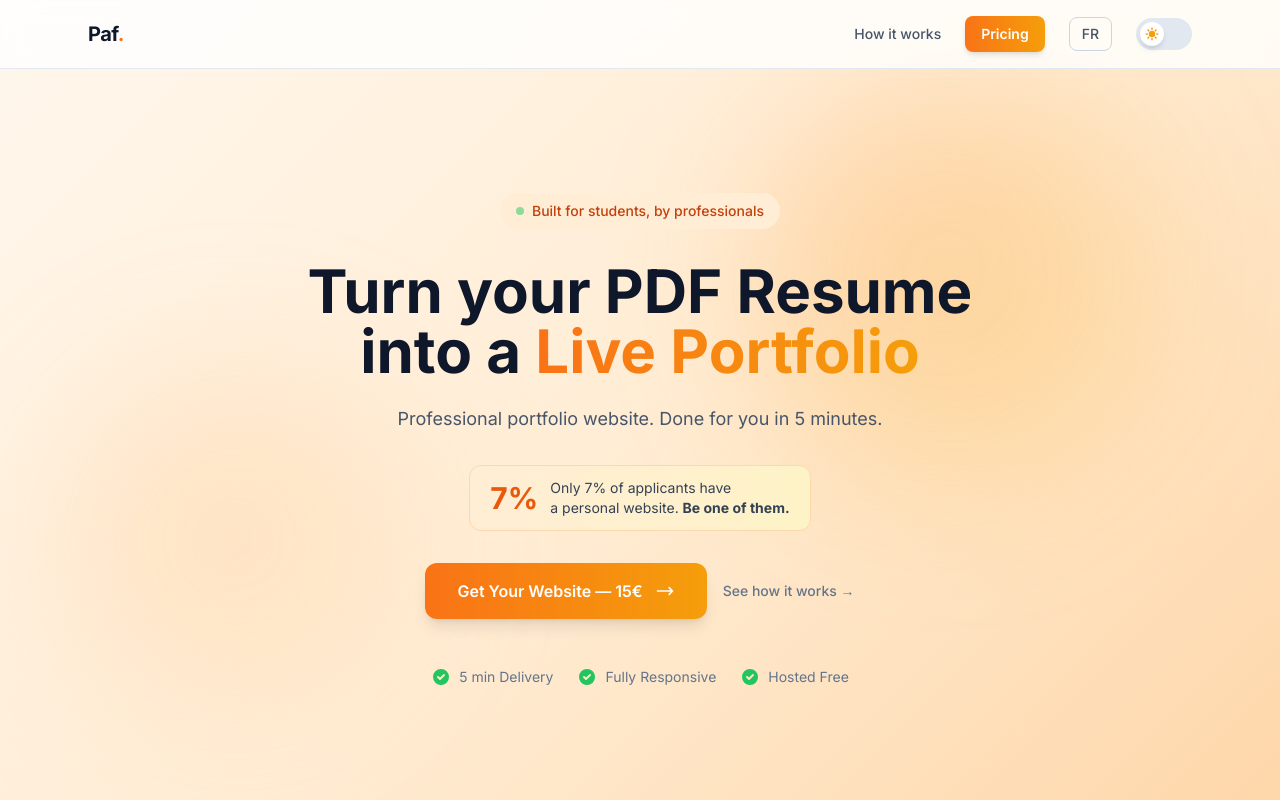
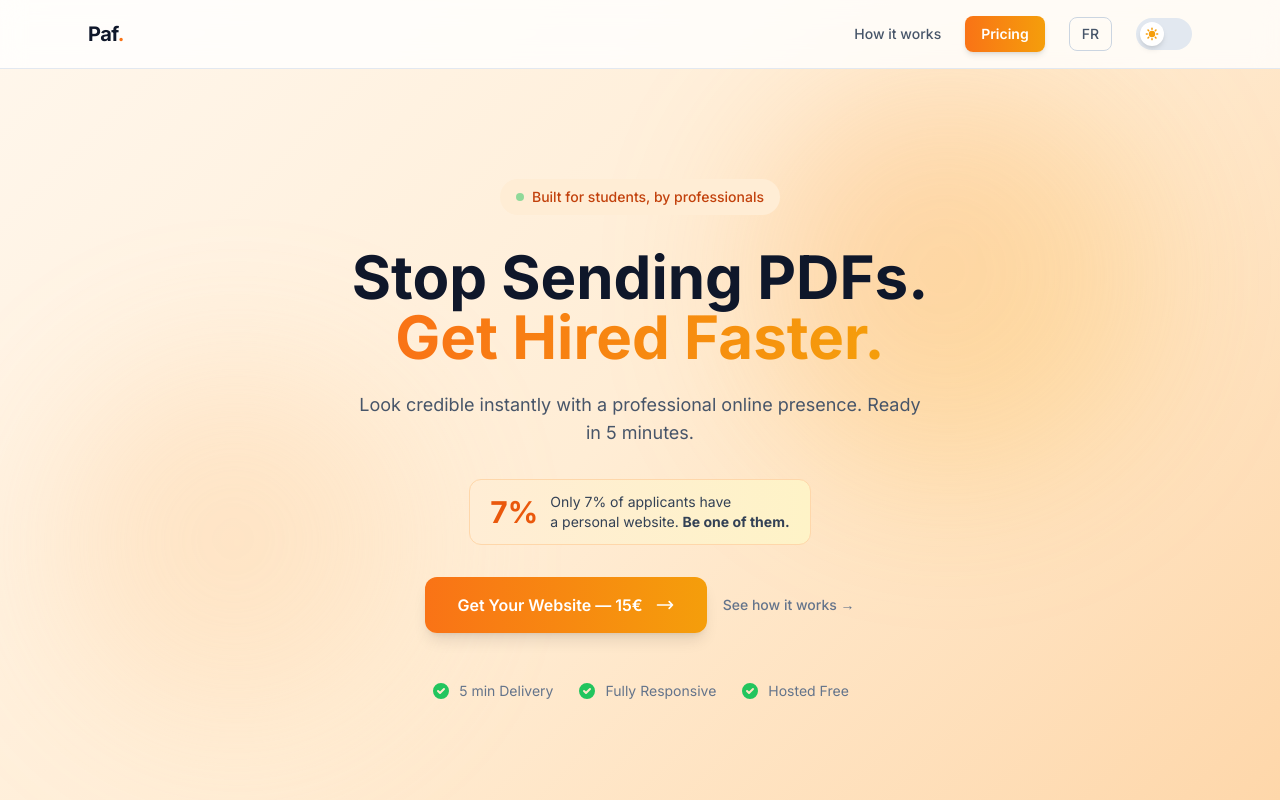
Before and after one commit to crypth0mas/folio-lp, a plain HTML site: page index.html in a window 1280 px wide. Shown: the top 800 px of the page. Drawn offline with nearby package versions, Linux system fonts and the light colour scheme.

Commit message:
Updated hero messaging and fixed dark mode portfolio cards

```diff
--- a/index.html
+++ b/index.html
@@ -195,14 +195,14 @@
                 </div>
                 <h1
                     class="text-4xl md:text-5xl lg:text-6xl font-bold text-slate-900 dark:text-white leading-tight mb-6">
-                    <span data-i18n="heroTitle">Turn your PDF Resume into a</span>
+                    <span data-i18n="heroTitle">Stop Sending PDFs.</span><br>
                     <span data-i18n="heroTitleHighlight"
-                        class="text-transparent bg-clip-text bg-gradient-to-r from-orange-500 to-amber-500 dark:from-orange-400 dark:to-amber-400">Live
-                        Portfolio</span>
+                        class="text-transparent bg-clip-text bg-gradient-to-r from-orange-500 to-amber-500 dark:from-orange-400 dark:to-amber-400">Get
+                        Hired Faster.</span>
                 </h1>
                 <p id="hero-subtitle" data-i18n="heroSubtitle"
                     class="text-lg text-slate-600 dark:text-slate-300 mb-8 max-w-xl mx-auto">
-                    Professional portfolio website. Done for you in 5 minutes.
+                    Look credible instantly with a professional online presence. Ready in 5 minutes.
                 </p>
                 <!-- Social Proof Stat -->
                 <div
@@ -265,7 +265,7 @@
             <div class="grid md:grid-cols-2 gap-8">
                 <!-- Portfolio Item 1 -->
                 <a href="https://ahouaislecvpasmalchef.godigit.fr/" target="_blank" rel="noopener"
-                    class="group block bg-white dark:from-slate-800 dark:to-slate-700 rounded-2xl overflow-hidden border border-orange-200 dark:border-slate-600 card-hover shadow-lg">
+                    class="group block bg-white dark:bg-slate-800 rounded-2xl overflow-hidden border border-orange-200 dark:border-slate-600 card-hover shadow-lg">
                     <div class="aspect-video overflow-hidden bg-slate-100 dark:bg-slate-800 relative">
                         <iframe src="https://ahouaislecvpasmalchef.godigit.fr/" class="preview-frame" loading="lazy"
                             title="Ahouais Portfolio Preview"></iframe>
@@ -286,7 +286,7 @@
                 </a>
                 <!-- Portfolio Item 2 -->
                 <a href="https://baptiste-cv-website.vercel.app/" target="_blank" rel="noopener"
-                    class="group block bg-white dark:from-slate-800 dark:to-slate-700 rounded-2xl overflow-hidden border border-amber-200 dark:border-slate-600 card-hover shadow-lg">
+                    class="group block bg-white dark:bg-slate-800 rounded-2xl overflow-hidden border border-amber-200 dark:border-slate-600 card-hover shadow-lg">
                     <div class="aspect-video overflow-hidden bg-slate-100 dark:bg-slate-800 relative">
                         <iframe src="https://baptiste-cv-website.vercel.app/" class="preview-frame" loading="lazy"
                             title="Baptiste CV Website Preview"></iframe>
@@ -527,6 +527,7 @@
                             class="text-xs font-semibold text-green-700 dark:text-green-400">Most Popular</span>
                     </div>
                     <div class="flex items-baseline gap-2 mb-6">
+                        <span class="text-2xl text-slate-400 line-through">25€</span>
                         <span data-i18n="pricingAmount"
                             class="text-5xl font-bold text-slate-900 dark:text-white">15€</span>
                         <span data-i18n="pricingPer" class="text-slate-500 dark:text-slate-400">one-time payment</span>
@@ -750,9 +751,9 @@
                 navHow: 'How it works',
                 navPricing: 'Pricing',
                 heroBadge: 'Built for students, by professionals',
-                heroTitle: 'Turn your PDF Resume into a',
-                heroTitleHighlight: 'Live Portfolio',
-                heroSubtitle: 'Professional portfolio website. Done for you in 5 minutes.',
+                heroTitle: 'Stop Sending PDFs.',
+                heroTitleHighlight: 'Get Hired Faster.',
+                heroSubtitle: 'Look credible instantly with a professional online presence. Ready in 5 minutes.',
                 heroStat: 'Only 7% of applicants have<br>a personal website. <strong>Be one of them.</strong>',
                 heroCta: 'Get Your Website — 15€',
                 heroLink: 'See how it works →',
@@ -794,9 +795,9 @@
                 navHow: 'Comment ça marche',
                 navPricing: 'Tarifs',
                 heroBadge: 'Conçu pour les étudiants, par des pros',
-                heroTitle: 'Transformez votre CV PDF en',
-                heroTitleHighlight: 'Portfolio en Ligne',
-                heroSubtitle: 'Site portfolio professionnel. Prêt en 5 minutes.',
+                heroTitle: 'Arrêtez d\'envoyer des PDFs.',
+                heroTitleHighlight: 'Décrochez plus vite.',
+                heroSubtitle: 'Affichez une présence en ligne pro et crédible. Prêt en 5 minutes.',
                 heroStat: 'Seulement 7% des candidats ont<br>un site perso. <strong>Démarquez-vous.</strong>',
                 heroCta: 'Obtenez votre site — 15€',
                 heroLink: 'Voir comment ça marche →',
```
